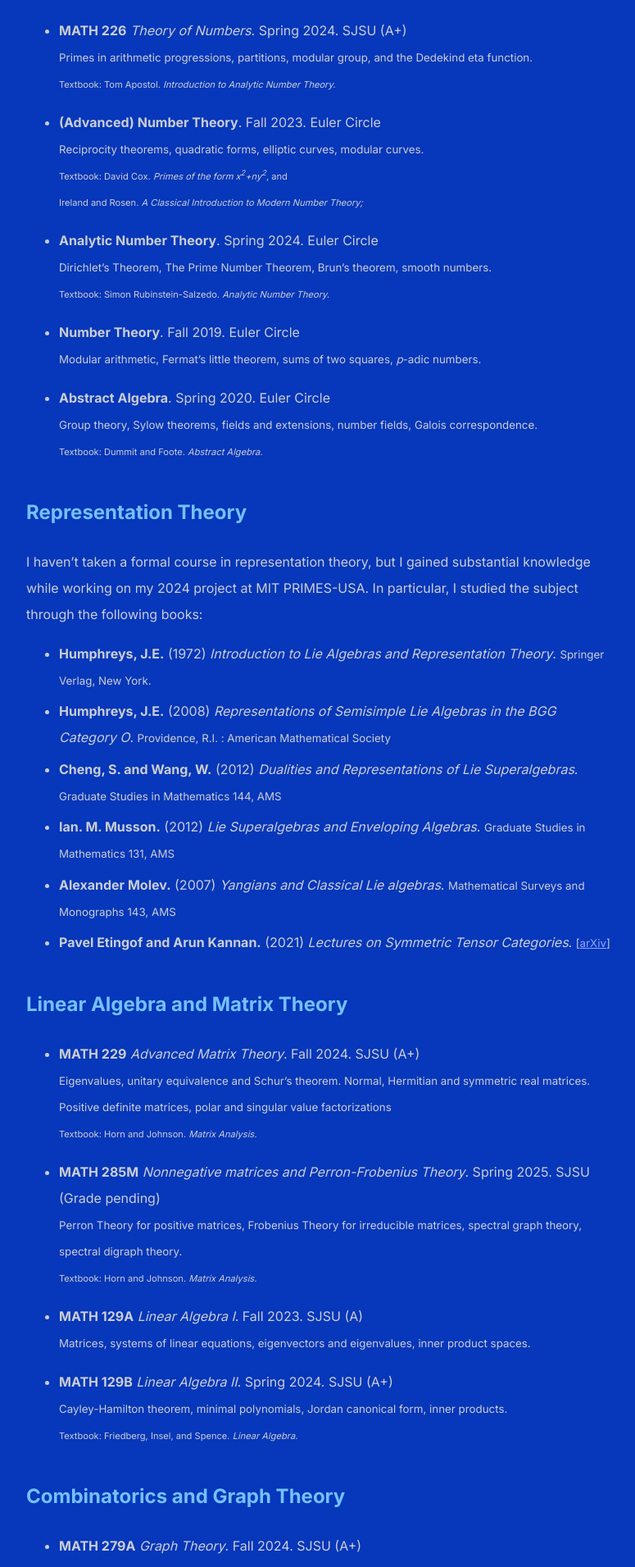
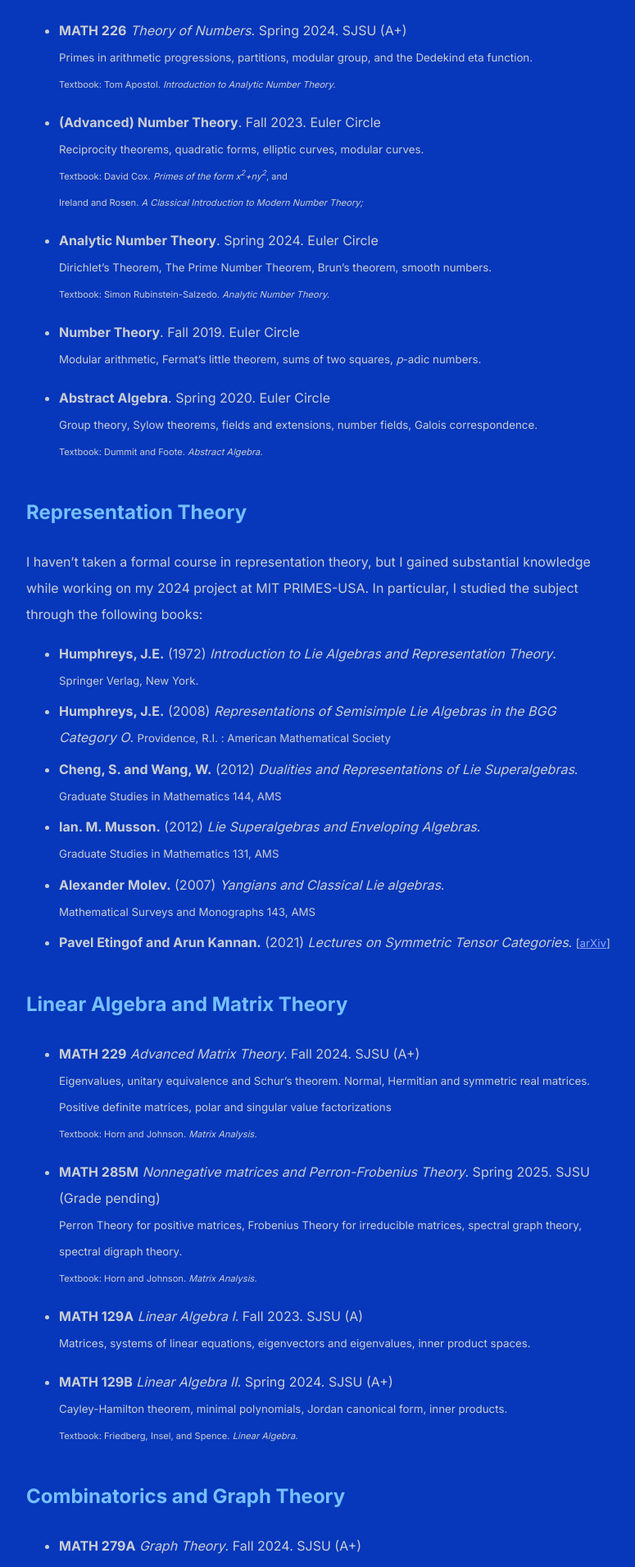
Before and after one commit to shihankanungo/shihankanungo.github.io, a Jekyll site: the page built from courses.md, in a window 1280 px wide. Shown: the part 2373-4284 px from the top of the page at 82% size, without its empty margins (248-1023 px from the left). Built offline with Jekyll 4.4.1, drawn with Linux system fonts in a browser that asks for light colours.

```diff
--- a/courses.md
+++ b/courses.md
@@ -91,11 +91,11 @@ I have undertaken advanced coursework at Euler Circle and at San José State Uni
 
 I haven't taken a formal course in representation theory, but I gained substantial knowledge while working on my 2024 project at MIT PRIMES-USA. In particular, I studied the subject through the following books:
 
-- **Humphreys, J.E.** (1972) *Introduction to Lie Algebras and Representation Theory*. <small>Springer Verlag, New York.</small>
+- **Humphreys, J.E.** (1972) *Introduction to Lie Algebras and Representation Theory*. <br><small>Springer Verlag, New York.</small>
 - **Humphreys, J.E.** (2008) *Representations of Semisimple Lie Algebras in the BGG Category O*. <small>Providence, R.I. : American Mathematical Society</small>
-- **Cheng, S. and Wang, W.** (2012) *Dualities and Representations of Lie Superalgebras*. <small>Graduate Studies in Mathematics 144, AMS</small>
-- **Ian. M. Musson.** (2012) *Lie Superalgebras and Enveloping Algebras*. <small>Graduate Studies in Mathematics 131, AMS</small>
-- **Alexander Molev.** (2007) *Yangians and Classical Lie algebras*. <small>Mathematical Surveys and Monographs 143, AMS</small>
+- **Cheng, S. and Wang, W.** (2012) *Dualities and Representations of Lie Superalgebras*. <br><small>Graduate Studies in Mathematics 144, AMS</small>
+- **Ian. M. Musson.** (2012) *Lie Superalgebras and Enveloping Algebras*. <br><small>Graduate Studies in Mathematics 131, AMS</small>
+- **Alexander Molev.** (2007) *Yangians and Classical Lie algebras*. <br><small>Mathematical Surveys and Monographs 143, AMS</small>
 - **Pavel Etingof and Arun Kannan.** (2021) *Lectures on Symmetric Tensor Categories*. <small>\[[arXiv](https://arxiv.org/pdf/2406.10201)\]</small>
 
 ## Linear Algebra and Matrix Theory
```
